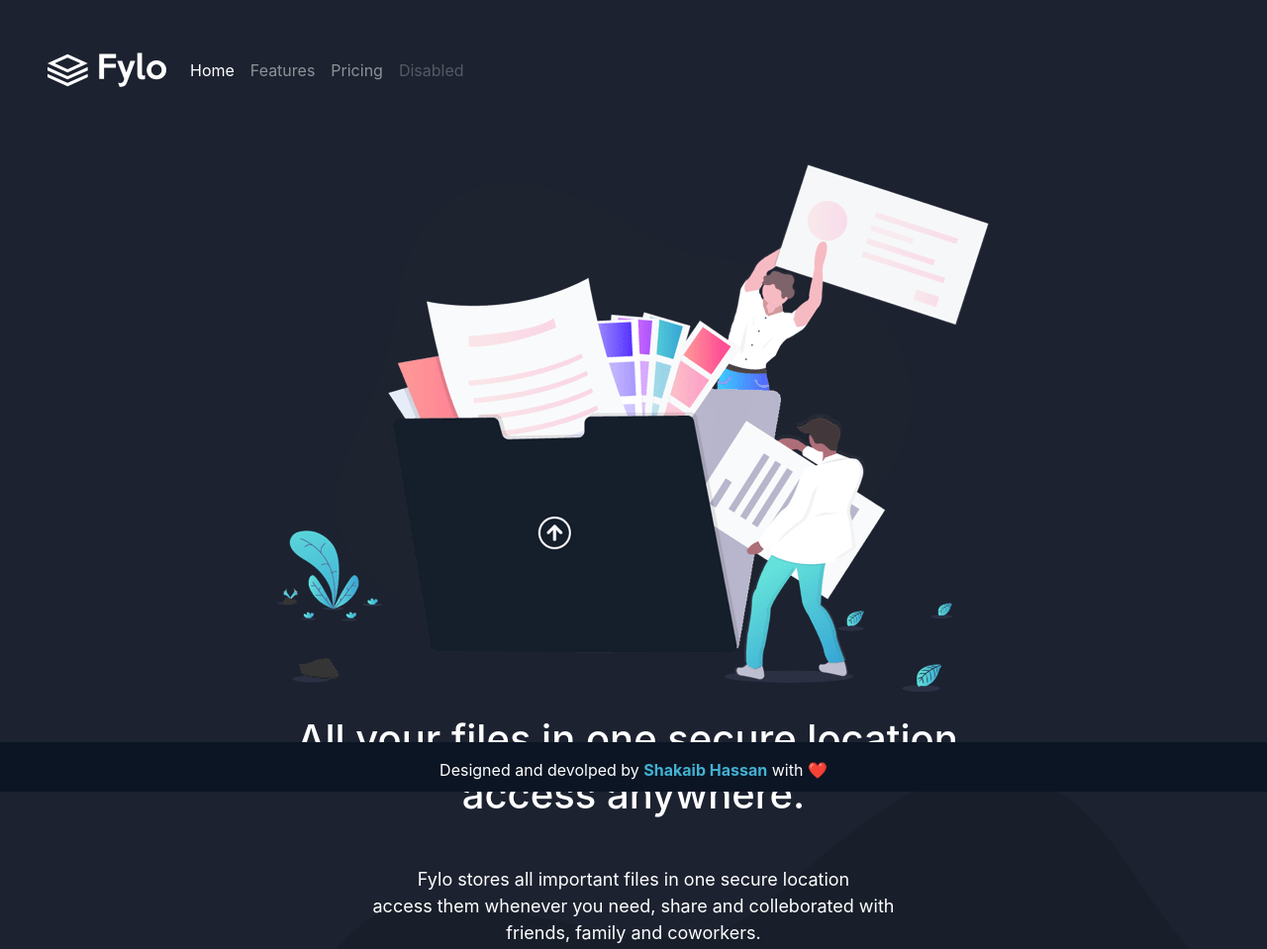
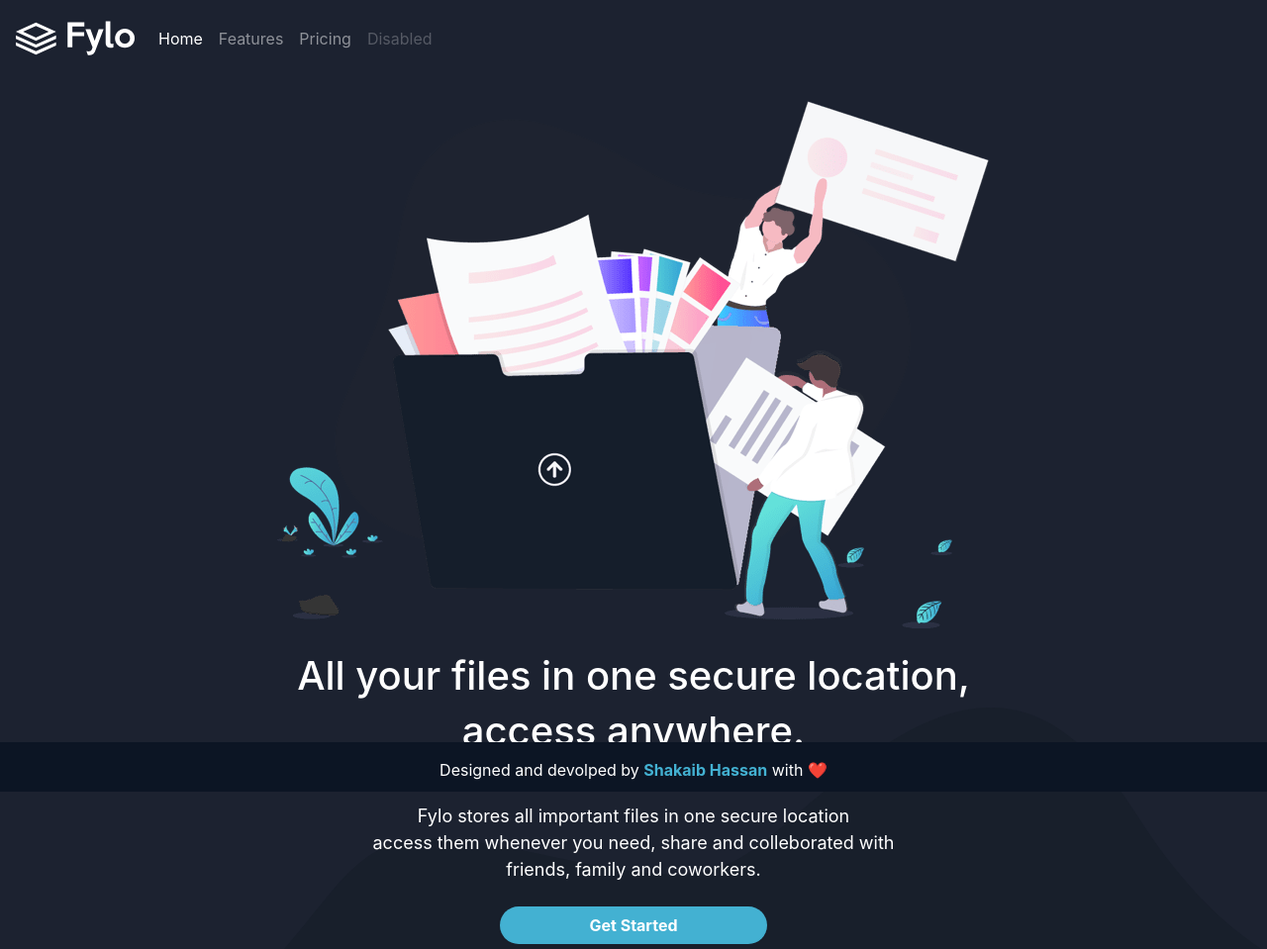
Before and after one commit to CodeWithShakaib/LandingPage-DarkTheme, a plain HTML site: page index.html in a window 1280 px wide. Shown: the top 959 px of the page at 99% size. Drawn offline with nearby package versions, Linux system fonts and the light colour scheme.

Commit message:
Update index.html

```diff
--- a/index.html
+++ b/index.html
@@ -52,7 +52,7 @@ $(document).ready(function(){
   </head>
   <body id="body" class="container-fluid p-0">
 
-    <nav class="navbar navbar-expand-lg navbar-dark p-5" style="background:#1c2230;">
+    <nav class="navbar navbar-expand-lg navbar-dark p-3" style="background:#1c2230;">
   <a class="navbar-brand" href="#"><img style="width: 120px;" src="images/logo.svg"></a>
   <button class="navbar-toggler" type="button" data-toggle="collapse" data-target="#navbarNav" aria-controls="navbarNav" aria-expanded="false" aria-label="Toggle navigation">
     <span class="navbar-toggler-icon"></span>
```
